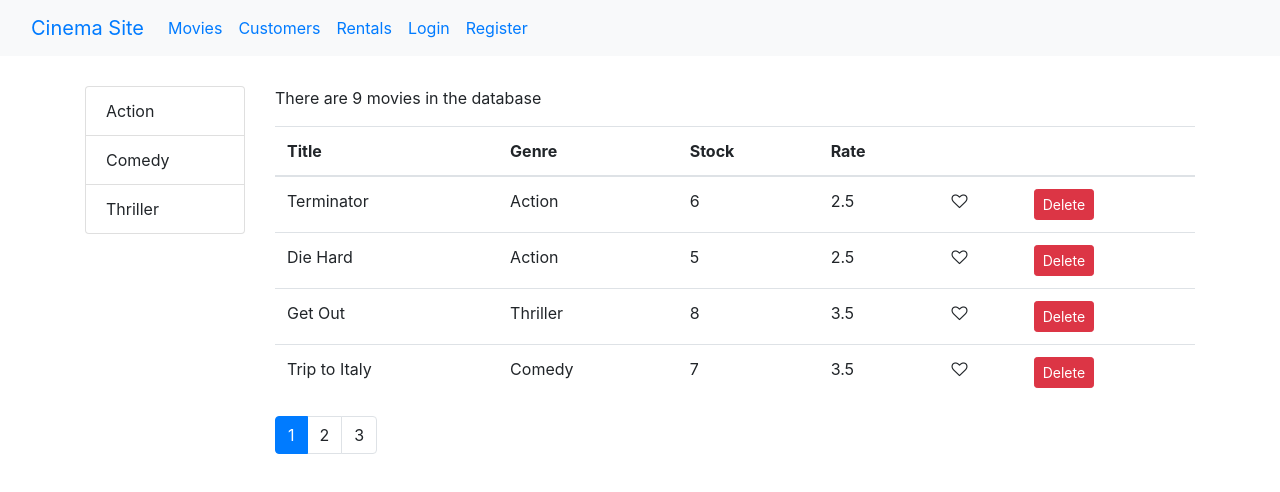
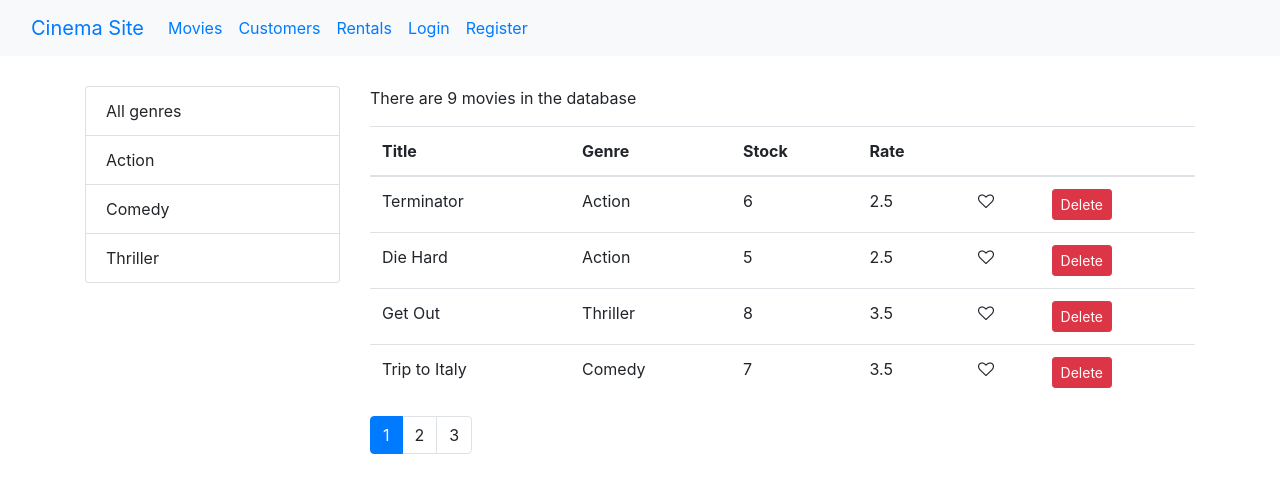
Before and after one commit to Ngeti258/Cinema-site, a React (Create React App) app: page /movies in a window 1280 px wide. Shown: the top 492 px of the page. Built offline with nearby package versions, Linux system fonts and the light colour scheme.

Commit message:
filterrd movie genres

```diff
--- a/src/components/movies.jsx
+++ b/src/components/movies.jsx
@@ -10,10 +10,11 @@ class Movie extends Component {
       movies:[],
       currentPage:1,
       pageSize:4,
-      genres:[]
-    };
+      genres:[],
+      };
    componentDidMount(){
-      this.setState({movies:getMovies(),genres:getGenres()})
+      const genres=[{name:'All genres'},...getGenres()]
+      this.setState({movies:getMovies(),genres})
 
     }
    handleDelete= movie => {
@@ -31,22 +32,24 @@ class Movie extends Component {
       this.setState({currentPage:page});
    }
    handleGenreSelect=genre=>{
-
+      this.setState({selectedGenre:genre,currentPage:1})
    }
    render() {
       const {length:count}=this.state.movies;
-      const {pageSize,currentPage ,movies:allmovies}=this.state
+      const {pageSize,currentPage,selectedGenre ,movies:allmovies}=this.state
       if(count === 0) return <p>There are no movies in the database.</p>
-      const movies = paginate(allmovies,currentPage,pageSize)
+      const filtered = selectedGenre && selectedGenre._id ? allmovies.filter(m=>m.genre._id === selectedGenre._id):allmovies;
+      const movies = paginate(filtered,currentPage,pageSize)
       return(
       <div className='row'>
-         <div className="col-2">
+         <div className="col-3">
             <ListGroup items={this.state.genres}
-            onItemSelect={this.handleGenreSelect}
+            selectedItem={this.state.selectedGenre}
+            onItemSelected={this.handleGenreSelect}
             />
          </div>
       <div className="col">
-      <p>There are {count} movies in the database</p>
+      <p>There are {filtered.length} movies in the database</p>
       <table className="table">
          <thead>
             <tr>
@@ -76,7 +79,7 @@ class Movie extends Component {
          </tbody>
       </table>
       <Pagination
-         itemsCount={count}
+         itemsCount={filtered.length}
          pageSize={pageSize}
          currentPage={currentPage}
          onPageChange={this.handlePageChange}
```
